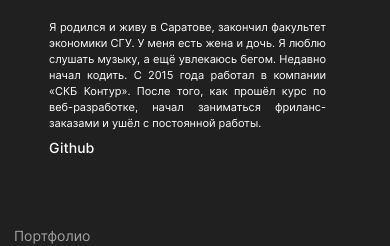
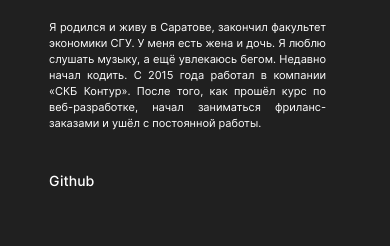
Before and after one commit to NarleeBro/movies-explorer-frontend, a React (Create React App) app: page / in a window 390 px wide. Shown: the part 2611-2857 px from the top of the page. Built offline with nearby package versions, Linux system fonts and the light colour scheme.

Commit message:
fix border-radius в поисковике на 320

```diff
--- a/src/components/Main/AboutMe/AboutMe.css
+++ b/src/components/Main/AboutMe/AboutMe.css
@@ -155,4 +155,8 @@
   .about-me__info {
     width: 292px;
   }
+  .about-me__github-link {
+    padding-top: 33px;
+  }
+
 }
--- a/src/components/Movies/SearchForm/SearchForm.css
+++ b/src/components/Movies/SearchForm/SearchForm.css
@@ -159,10 +159,12 @@
     max-width: 292px;
     min-height: 46px;
     width: 100%;
-    border-radius: 40px;
     display: flex;
     flex-direction: column;
     align-items: center;
     background-color: transparent;
   }
+  .search-form__container {
+    border-radius: 40px;
+  }
 }
```
